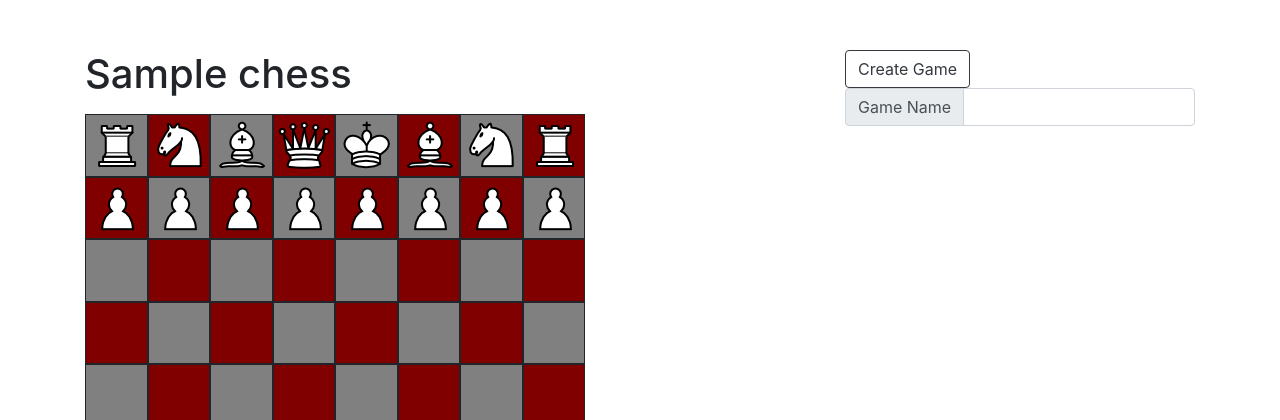
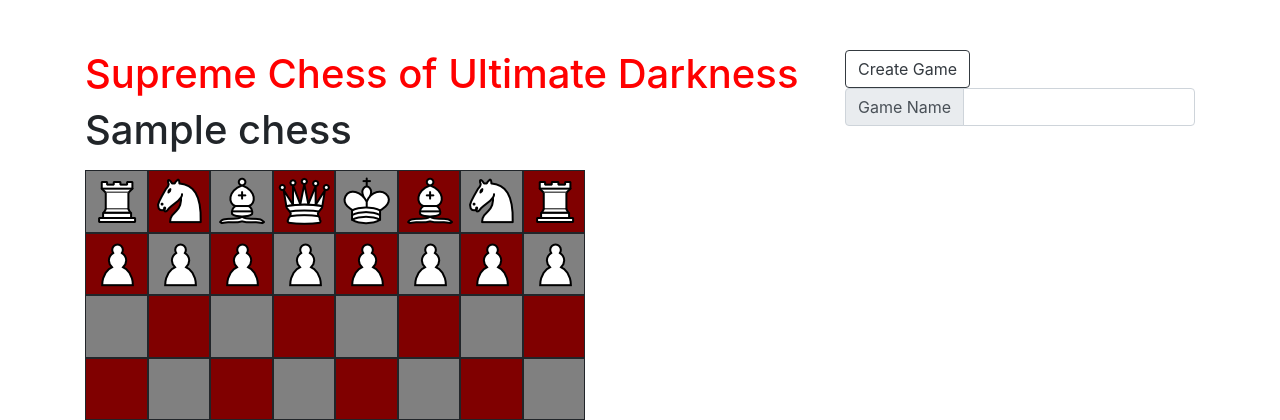
Before and after one commit to Prakhar-Saxena/SE181-Project, a Node project: template views/testChess.jade in a window 1280 px wide. Shown: the top 420 px of the page. Run offline with Node 20 templates, Linux system fonts and the light colour scheme; the template is opened without the code that fills it: most values are stand-ins (such as "Sample title", 1, 10 or a date in 2020); some libraries are stand-ins or nearby versions.

Commit message:
front end updates

```diff
--- a/app.js
+++ b/app.js
@@ -22,9 +22,8 @@ app.use(bodyParser.json());
 app.use(bodyParser.urlencoded({extended : false}));
 app.use(express.static(path.join(__dirname, 'public')));
 
-app.use('/', indexRouter);
-app.use('/users', usersRouter);
-app.use('/chess', chessRouter);
+app.use('/', chessRouter);
+//app.use('/users', usersRouter);
 
 // catch 404 and forward to error handler
 app.use(function(req, res, next) {
--- a/views/testChess.jade
+++ b/views/testChess.jade
@@ -4,6 +4,7 @@ block content
   div(class="container")
     div(class="row")
       div(class="col-md-8")
+        h1(class="display-5" style="color:red") Supreme Chess of Ultimate Darkness
         link(rel="stylesheet" href="/css/main.css")
         h1= Chess
         p(style='white-space:pre;' id="boardContainer")
```
